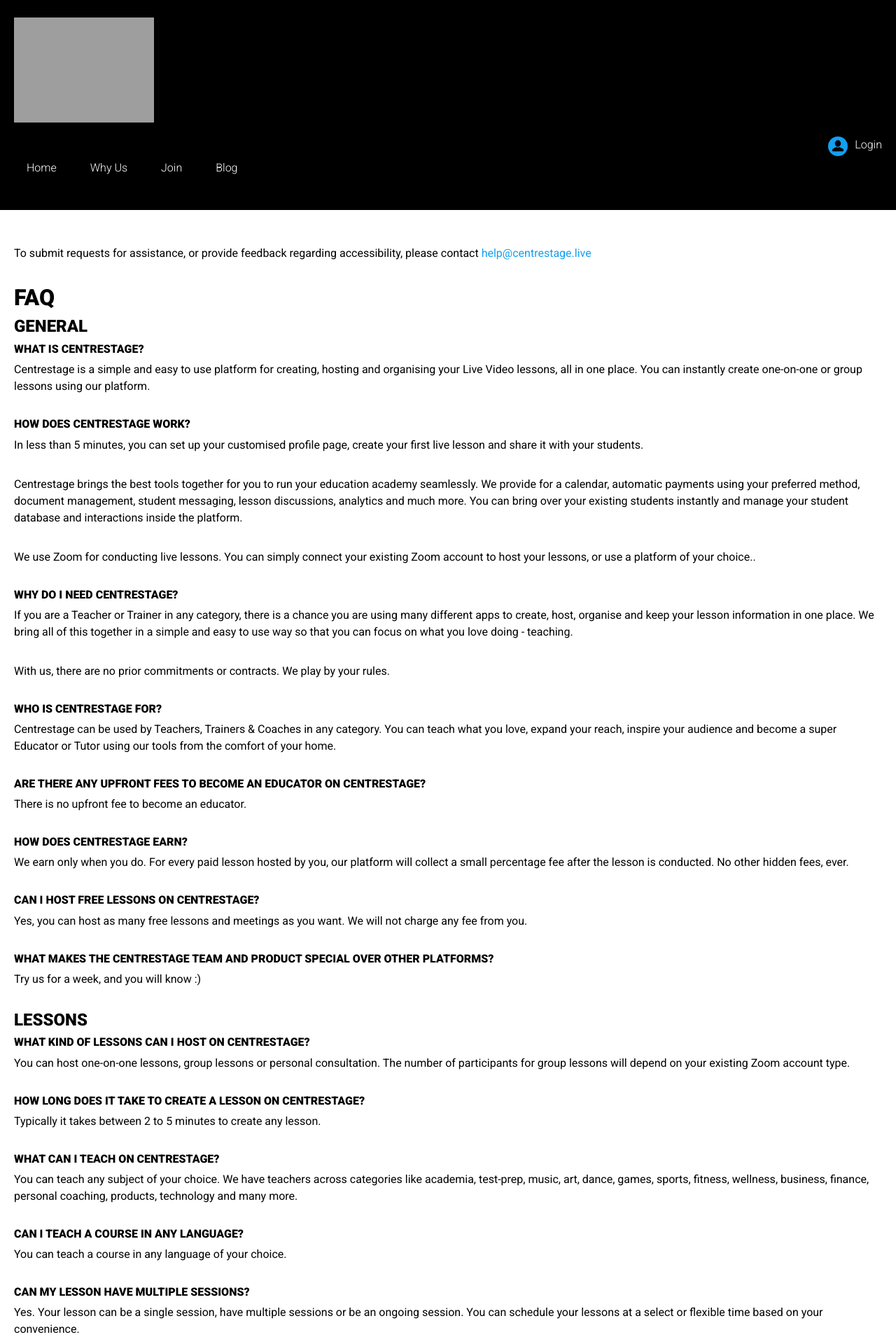
After one commit to AadiMehta/CenterStage, a Django app: page /centrestage/faqs in a window 1280 px wide. The commit adds this page. Shown: the top 1920 px of the page at 70% size. Run offline with Django 3.2, Linux system fonts and the light colour scheme; parts of the project's set-up code (start-up, migrations or seed data) failed here and were passed over; some libraries are stand-ins or nearby versions; grey boxes are pictures that could not be loaded.

Commit message:
Changes: 1. Added UI changes

```diff
--- a/CenterStage/middleware/general_checks.py
+++ b/CenterStage/middleware/general_checks.py
@@ -59,8 +59,17 @@ class CheckOnboarding(object):
         if request.user.is_authenticated:
             if "sessionid" not in request.COOKIES or "auth_token" not in request.COOKIES:
                 # log out user
-                request.user.auth_token.delete()
-                request.session.flush()
+                try:
+                    # delete the auth_token
+                    request.user.auth_token.delete()
+                except Exception as e:
+                    pass
+
+                try:
+                    # delete the sessionid
+                    request.session.flush()
+                except Exception as e:
+                    pass
                 return HttpResponseRedirect(reverse('homepage'))
 
             status, user_type = check_onboarding(request.user)
--- a/CenterStage/urls.py
+++ b/CenterStage/urls.py
@@ -29,7 +29,7 @@ from users.views import (
 )
 from zoom.views import ZoomConnectAPIView, ZoomDisconnectAPIView, ZoomMeetingAPIView
 from frontend.views.main import (
-    HomeTemplateView, TermsAndConditionsView, PrivacyPolicyView
+    HomeTemplateView, TermsAndConditionsView, PrivacyPolicyView, Faqs
 )
 from frontend.views.calendar import (
     AuthorizeGoogleCalendar, GoogleCalendarCallback, GoogleDisconnectAPIView
@@ -53,11 +53,7 @@ from frontend.views.studentdashboard import (
     StudentDashboardSchedulesPastSessions, StudentDashboardSchedulesUpcomingSessions
 )
 from engine.views import LessonAPIView, MeetingAPIView
-
-from frontend.views.public import (
-    TeacherPageView, LessonPageView
-)
-
+from frontend.views.public import TeacherPageView
 
 
 schema_view = get_schema_view(
@@ -173,6 +169,7 @@ urlpatterns = [
     path('', HomeTemplateView.as_view(), name="homepage"),
     path('centrestage/terms-and-conditions', TermsAndConditionsView.as_view(), name="terms-and-conditions"),
     path('centrestage/privacy-policy', PrivacyPolicyView.as_view(), name="privacy-policy"),
+    path('centrestage/faqs', Faqs.as_view(), name="faqs"),
 ]
 
 if settings.DEBUG:
--- a/frontend/static/js/home.js
+++ b/frontend/static/js/home.js
@@ -136,7 +136,7 @@ function signUpAPI(userType, firstName, lastName, phoneNo, emailId, password) {
         }
       },
       error: function (jqXhr, textStatus, errorMessage) {
-        $(getClassName(userType, 'SignUpButtonError')).text("Email already registered!")
+        $(getClassName(userType, 'SignUpButtonError')).text("Email/Phone no already registered!")
         $(getClassName(userType, 'SignUpButtonError')).show()
         console.log('Error while signup: ', jqXhr)
         // hideModal('modalSignup');
--- /dev/null
+++ b/frontend/templates/faq.html
@@ -0,0 +1,94 @@
+{% extends "base.html" %}
+{% load static %}
+{% block style %}
+<link href="{% static '/css/web/style.css' %}" rel="stylesheet">
+<link href="{% static '/css/web/media.css' %}" rel="stylesheet">
+<style>
+   ul {
+    list-style: inherit;
+    margin: 10px;
+    padding: 15px;
+   }
+</style>
+{% endblock %}
+
+{% block content %}
+<div class="wrapper inner-page">
+  {% include 'plain_header.html' with user=user %}
+  <div class="mid-sec">
+    <div class="container">
+        To submit requests for assistance, or provide feedback regarding accessibility, please contact <a href="mailto:help@centrestage.live">help@centrestage.live</a>
+        <p></p>
+        <h2>FAQ</h2>
+        <h4>General</h4>
+        <h6>What is Centrestage?</h6>
+        <p>Centrestage is a simple and easy to use platform for creating, hosting and organising your Live Video lessons, all in one place. You can instantly create one-on-one or group lessons using our platform.</p>
+
+        <h6>How does Centrestage work?</h6>
+        <p>In less than 5 minutes, you can set up your customised profile page, create your first live lesson and share it with your students.</p>
+        <p>Centrestage brings the best tools together for you to run your education academy seamlessly. We provide for a calendar, automatic payments using your preferred method, document management, student messaging, lesson discussions, analytics and much more. You can bring over your existing students instantly and manage your student database and interactions inside the platform.</p>
+        <p>We use Zoom for conducting live lessons. You can simply connect your existing Zoom account to host your lessons, or use a platform of your choice..</p>
+
+        <h6>Why do I need Centrestage?</h6>
+        <p>If you are a Teacher or Trainer in any category, there is a chance you are using many different apps to create, host, organise and keep your lesson information in one place. We bring all of this together in a simple and easy to use way so that you can focus on what you love doing - teaching.</p>
+        <p>With us, there are no prior commitments or contracts. We play by your rules.</p>
+
+        <h6>Who is Centrestage for?</h6>
+        <p>Centrestage can be used by Teachers, Trainers & Coaches in any category. You can teach what you love, expand your reach, inspire your audience and become a super Educator or Tutor using our tools from the comfort of your home.</p>
+
+        <h6>Are there any upfront fees to become an educator on Centrestage?</h6>
+        <p>There is no upfront fee to become an educator.</p>
+
+
+        <h6>How does Centrestage earn?</h6>
+        <p>We earn only when you do. For every paid lesson hosted by you, our platform will collect a small percentage fee after the lesson is conducted. No other hidden fees, ever.</p>
+
+        <h6>Can I host free lessons on Centrestage?</h6>
+        <p>Yes, you can host as many free lessons and meetings as you want. We will not charge any fee from you.</p>
+
+        <h6>What makes the Centrestage team and product special over other platforms?</h6>
+        <p>Try us for a week, and you will know :)</p>
+
+        <h4>Lessons</h4>
+        <h6>What kind of lessons can I host on Centrestage?</h6>
+        <p>You can host one-on-one lessons, group lessons or personal consultation. The number of participants for group lessons will depend on your existing Zoom account type.</p>
+
+        <h6>How long does it take to create a lesson on Centrestage?</h6>
+        <p>Typically it takes between 2 to 5 minutes to create any lesson.</p>
+
+        <h6>What can I teach on Centrestage?</h6>
+        <p>You can teach any subject of your choice. We have teachers across categories like academia, test-prep, music, art, dance, games, sports, fitness, wellness, business, finance, personal coaching, products, technology and many more.</p>
+
+        <h6>Can I teach a course in any language?</h6>
+        <p>You can teach a course in any language of your choice.</p>
+
+        <h6>Can my lesson have multiple sessions?</h6>
+        <p>Yes. Your lesson can be a single session, have multiple sessions or be an ongoing session. You can schedule your lessons at a select or flexible time based on your convenience.</p>
+
+
+        <h6>What is the difference between select and flexible timing?</h6>
+        <p>For each session you can have a specific date or time based on your prior schedule. This is called select timing.</p>
+        <p>You may also allow students to choose a date or time of their convenience between your pre-determined office hours. This is called flexible timing.</p>
+        <p>For example, if you are taking a lesson containing 4 sessions, select timing would ask you to schedule each of the 4 sessions at a specific time on your calendar.</p>
+        <p>Flexible timing lets your students pick a different time for each session depending on your office hours.</p>
+
+        <h4>Payments & Payouts</h4>
+        <h6>How and when will I get paid on Centrestage?</h6>
+        <p>All Teachers, Trainers and Coaches are paid within our platform. You can start earning as soon as your students pay you for your lesson. We will collect all payments from your students and credit it to your bank account or wallet after deducting a small platform fee.</p>
+
+        <h6>How can my students pay for my lessons?</h6>
+        <p>Any student will have the option to pay via a valid Credit or Debit Card, or a payment wallet, if supported in their region.</p>
+
+        <h6>Can I edit or delete any lesson after creating it?</h6>
+        <p>Yes, you may edit or delete any lesson information before the student has booked.</p>
+        <h6>Can I reschedule a session after it has been booked by a student?</h6>
+        <p>Yes, as long as your student(s) accepts rescheduling of a session, you can reschedule the session. Students may request rescheduling a session as well.</p>
+        <h6>Can I teach anything on Centrestage?</h6>
+        <p>You are free to choose the subject you wish to teach on Centrestage. Please refer our restricted topic list for details on subjects that we do not accept.</p>
+        <h6>Do I need to sign any contract or bonds to use Centrestage?</h6>
+        <p>No, you don’t. Centrestage is a highly flexible tool for you to use. You teach at your convenient time. You do not have to sign any contract or bond with us.</p>
+    </div>
+  </div>
+</div>
+{% include 'footer.html' %}
+{% endblock %}
--- a/frontend/templates/public/modals.html
+++ b/frontend/templates/public/modals.html
@@ -8,7 +8,7 @@
         <div class="modal-body">
             <div class="div-3">
                 <div class="profimg-name">
-                <div class="profimg-rounded"><img src="images/user-img.png" alt=""></div>
+                <div class="profimg-rounded"><img src="{% static 'images/user-img.png' %}" alt=""></div>
                 <div class="prof-name">
                     <h4>by Thomas Edward</h4>
                     <span class="lession-time">Monday, 06 Nov 2020</span>
@@ -196,7 +196,7 @@
         <div class="modal-body">
             <h2>Write a review for</h2>
             <div class="review-modal-top">
-                <div class="profimg-rounded"><img src="images/user-img.png" alt=""></div>
+                <div class="profimg-rounded"><img src="{% static 'images/user-img.png' %}" alt=""></div>
                 <div class="d-block writer-name mt-2"><a href="#">Thomas Edward</a></div>
                 <div class="rating-row">
                 <a href="#"><img src="images/rating-fill.svg" alt=""></a>
--- a/frontend/templates/student/dashboard/sidebar.html
+++ b/frontend/templates/student/dashboard/sidebar.html
@@ -17,7 +17,7 @@
                 {% comment %} <li class="{% if activeSection == 'calendar' %}active{% endif %}"><a href="#">- Calendar</a></li> {% endcomment %}
             </ul>
         </li>
-        <li><a href="{% url 'student-dashboard-enrollments' %}"><i><img src="{% static 'images/my_lesson.svg' %}" alt="" /></i><span>My Enrolled Lessons</span></a></li>
+        <li><a href="{% url 'student-dashboard-enrollments' %}"><i><img src="{% static 'images/my_lesson.svg' %}" alt="" /></i><span>My Enrolled Lessons {% if activeSection == 'lessons' %}<span class="badge-small"></span>{% endif %}</span></a></li>
         <li><a href="{% url 'student-dashboard-messages' %}"><i><img src="{% static 'images/my_message.svg' %}" alt="" /></i><span>My Messages {% if activeSection == 'messages' %}<span class="badge-small"></span>{% endif %}</span></a></li>
         <li>
             <a href="#" class="ac-link collapsed" data-toggle="collapse" data-target="#Five" aria-expanded="false" aria-controls="Five"><i><img src="{% static 'images/my_ac.svg' %}" alt="" /></i>
--- a/frontend/views/main.py
+++ b/frontend/views/main.py
@@ -42,3 +42,16 @@ class PrivacyPolicyView(TemplateView):
         if self.request.user.is_authenticated:
             context['user'] = self.request.user
         return context
+
+
+class Faqs(TemplateView):
+    """
+    Faqs
+    """
+    template_name = "faq.html"
+
+    def get_context_data(self, **kwargs):
+        context = super().get_context_data(**kwargs)
+        if self.request.user.is_authenticated:
+            context['user'] = self.request.user
+        return context
```
Also changed, not shown: frontend/templates/home.html (+45 -45 lines), users/models.py (+6 -5 lines).
